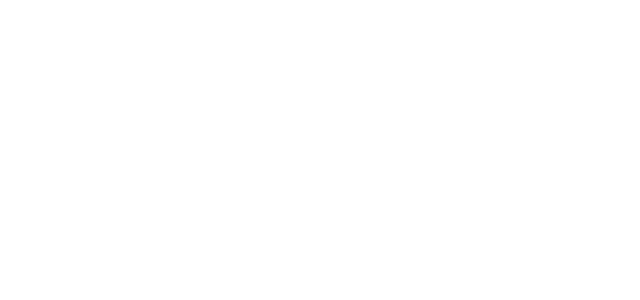
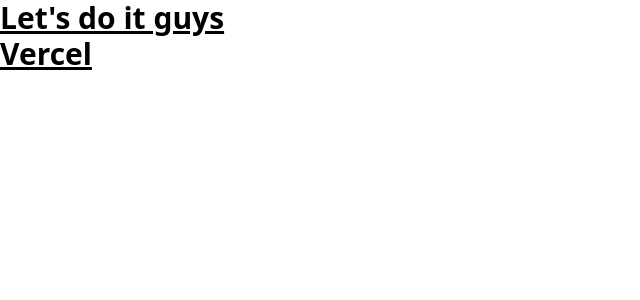
Before and after one commit to anasbenyaiche/energie-guide-web-app, a React (Vite) app: page / in a window 1280 px wide. Shown: the top 300 px of the page, without its empty margins (0-640 px from the left). Built offline with nearby package versions, Linux system fonts and the light colour scheme.

Commit message:
let's do it

```diff
--- a/src/App.jsx
+++ b/src/App.jsx
@@ -3,7 +3,10 @@
 function App() {
   return (
     <>
-      <div className="text-3xl font-bold underline"></div>
+      <div className="text-3xl font-bold underline">
+        <h1>Let's do it guys</h1>
+        Vercel{" "}
+      </div>
     </>
   );
 }
```
